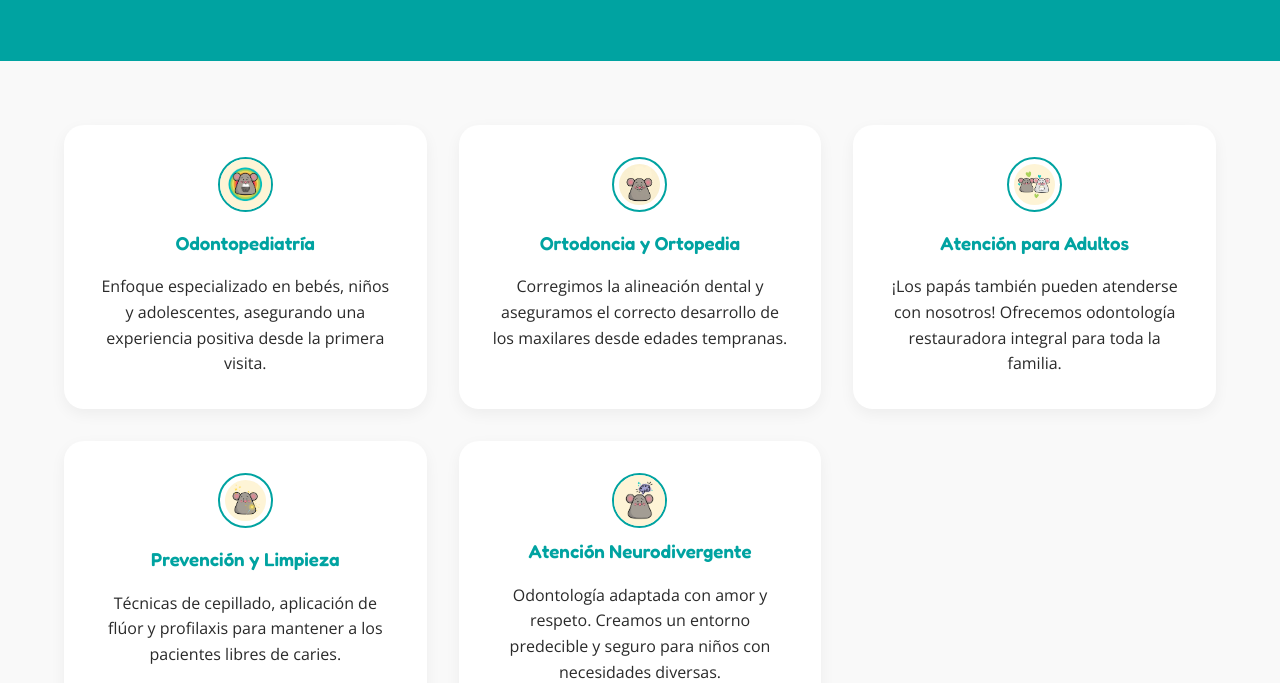
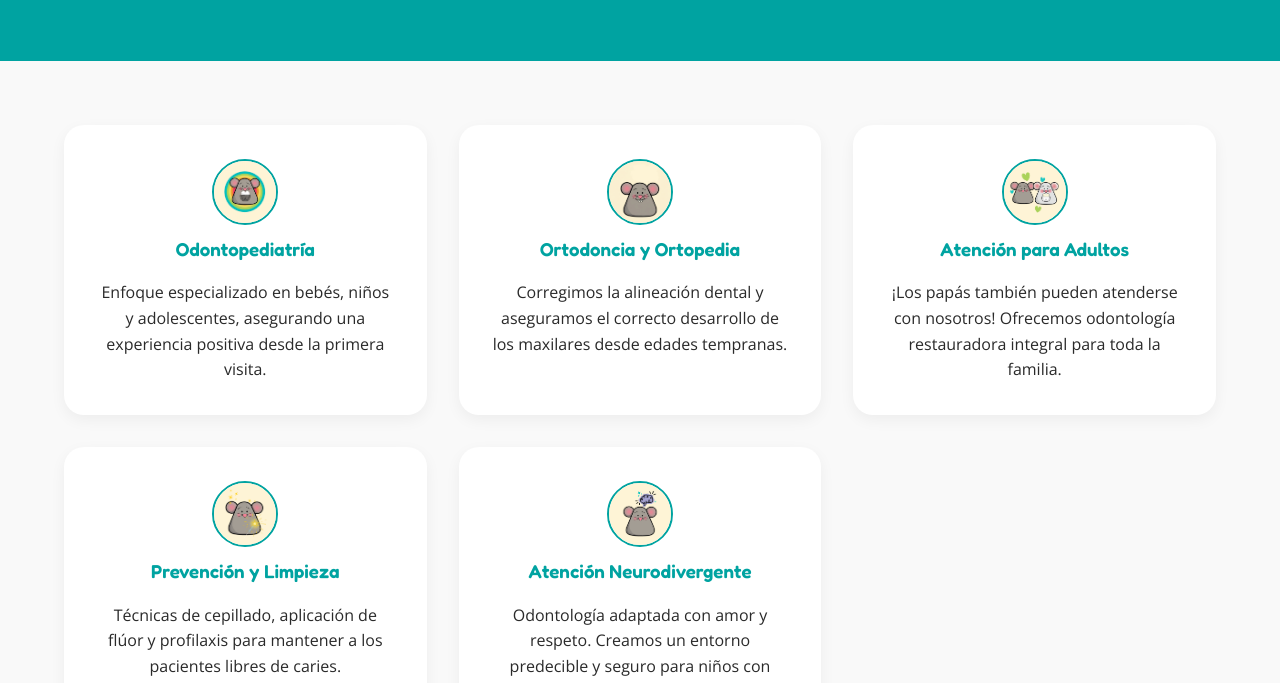
Before and after one commit to edudevats/sr_perez_web, a website built with Vite: page servicios.html in a window 1280 px wide. Shown: the part 265-948 px from the top of the page. Built offline with nearby package versions, Linux system fonts and the light colour scheme.

Commit message:
update icons

```diff
--- a/servicios.html
+++ b/servicios.html
@@ -35,48 +35,65 @@
 
   <section class="section">
     <div class="cards-grid">
-      <div class="card">
-        <div class="card-icon" style="display: flex; justify-content: center; align-items: center; height: 3.5rem;">
+      <div class="card"
+        style="display: flex; flex-direction: column; justify-content: space-between; align-items: center;">
+        <div>
+          <div class="card-icon"
+            style="margin-bottom: 0.5rem; display: flex; justify-content: center; align-items: center; height: 70px;">
             <img src="./public/images/odonto.jpeg" alt="Odontopediatría"
-            style="height: 55px; width: 55px; border-radius: 50%; border: 2px solid var(--teal); object-fit: cover;" />
+              style="height: 66px; width: 66px; border-radius: 50%; border: 2px solid var(--teal); object-fit: cover;" />
           </div>
           <h3>Odontopediatría</h3>
           <p>Enfoque especializado en bebés, niños y adolescentes, asegurando una experiencia positiva desde la primera
             visita.</p>
         </div>
-      <div class="card">
-        <div class="card-icon" style="display: flex; justify-content: center; align-items: center; height: 3.5rem;">
+      </div>
+      <div class="card"
+        style="display: flex; flex-direction: column; justify-content: space-between; align-items: center;">
+        <div>
+          <div class="card-icon"
+            style="margin-bottom: 0.5rem; display: flex; justify-content: center; align-items: center; height: 70px;">
             <img src="./public/images/ortodoortope.png" alt="Ortodoncia y Ortopedia"
-            style="height: 55px; width: 55px; border-radius: 50%; border: 2px solid var(--teal); object-fit: contain; padding: 5px; background-color: white;" />
+              style="height: 66px; width: 66px; border-radius: 50%; border: 2px solid var(--teal); object-fit: cover;" />
           </div>
           <h3>Ortodoncia y Ortopedia</h3>
-        <p>Corregimos la alineación dental y aseguramos el correcto desarrollo de los maxilares desde edades tempranas.
+          <p>Corregimos la alineación dental y aseguramos el correcto desarrollo de los maxilares desde edades
+            tempranas.
           </p>
         </div>
-      <div class="card">
-        <div class="card-icon" style="display: flex; justify-content: center; align-items: center; height: 3.5rem;">
+      </div>
+      <div class="card"
+        style="display: flex; flex-direction: column; justify-content: space-between; align-items: center;">
+        <div>
+          <div class="card-icon"
+            style="margin-bottom: 0.5rem; display: flex; justify-content: center; align-items: center; height: 70px;">
             <img src="./public/images/atencion.png" alt="Atención para Adultos"
-            style="height: 55px; width: 55px; border-radius: 50%; border: 2px solid var(--teal); object-fit: contain; padding: 5px; background-color: white;" />
+              style="height: 66px; width: 66px; border-radius: 50%; border: 2px solid var(--teal); object-fit: cover;" />
           </div>
           <h3>Atención para Adultos</h3>
           <p>¡Los papás también pueden atenderse con nosotros! Ofrecemos odontología restauradora integral para toda la
             familia.</p>
         </div>
-      <div class="card">
-        <div class="card-icon" style="display: flex; justify-content: center; align-items: center; height: 3.5rem;">
-          <img src="./public/images/prevencion.png" alt="Prevención y Limpieza"
-            style="height: 55px; width: 55px; border-radius: 50%; border: 2px solid var(--teal); object-fit: contain; padding: 5px; background-color: white;" />
-        </div>
-        <h3>Prevención y Limpieza</h3>
-        <p>Técnicas de cepillado, aplicación de flúor y profilaxis para mantener a los pacientes libres de caries.</p>
       </div>
       <div class="card"
         style="display: flex; flex-direction: column; justify-content: space-between; align-items: center;">
         <div>
           <div class="card-icon"
-            style="margin-bottom: 0.5rem; display: flex; justify-content: center; align-items: center; height: 3.5rem;">
+            style="margin-bottom: 0.5rem; display: flex; justify-content: center; align-items: center; height: 70px;">
+            <img src="./public/images/prevencion.png" alt="Prevención y Limpieza"
+              style="height: 66px; width: 66px; border-radius: 50%; border: 2px solid var(--teal); object-fit: cover;" />
+          </div>
+          <h3>Prevención y Limpieza</h3>
+          <p>Técnicas de cepillado, aplicación de flúor y profilaxis para mantener a los pacientes libres de caries.</p>
+        </div>
+      </div>
+      <div class="card"
+        style="display: flex; flex-direction: column; justify-content: space-between; align-items: center;">
+        <div>
+          <div class="card-icon"
+            style="margin-bottom: 0.5rem; display: flex; justify-content: center; align-items: center; height: 70px;">
             <img src="./public/images/neuro.png" alt="Icono Neurodivergentes"
-              style="height: 55px; border-radius: 50%; border: 2px solid var(--teal);" />
+              style="height: 66px; width: 66px; border-radius: 50%; border: 2px solid var(--teal); object-fit: cover;" />
           </div>
           <h3>Atención Neurodivergente</h3>
           <p>Odontología adaptada con amor y respeto. Creamos un entorno predecible y seguro para niños con necesidades
```
Lines whose indentation alone changed are shown as unchanged.
